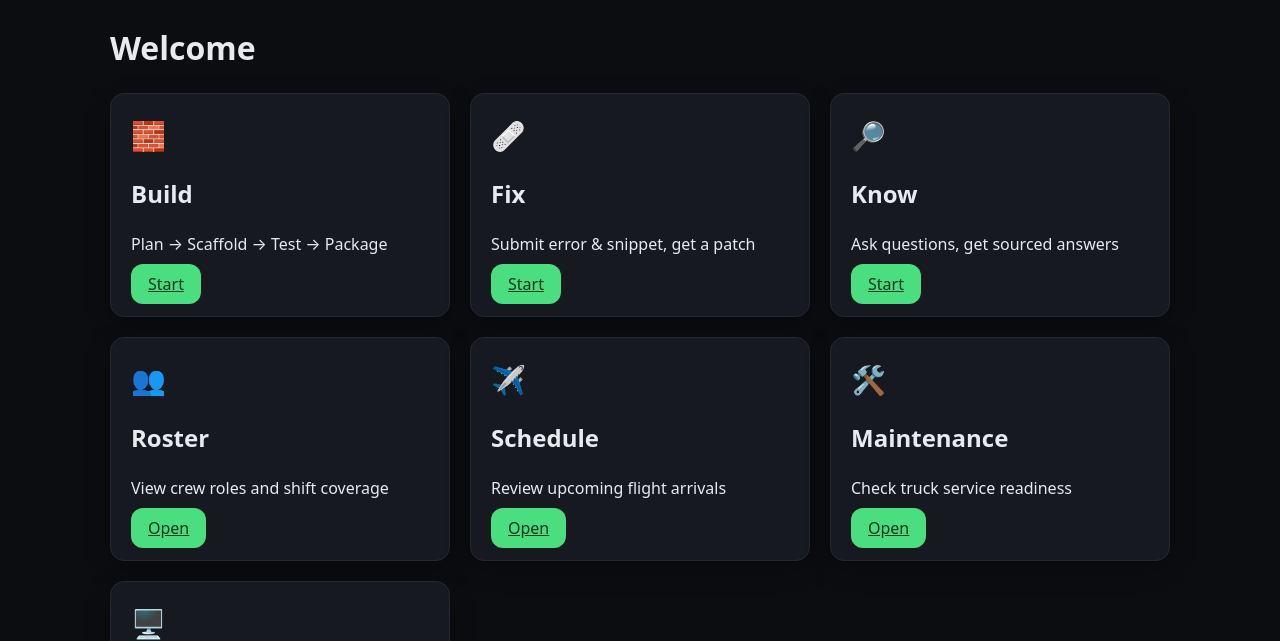
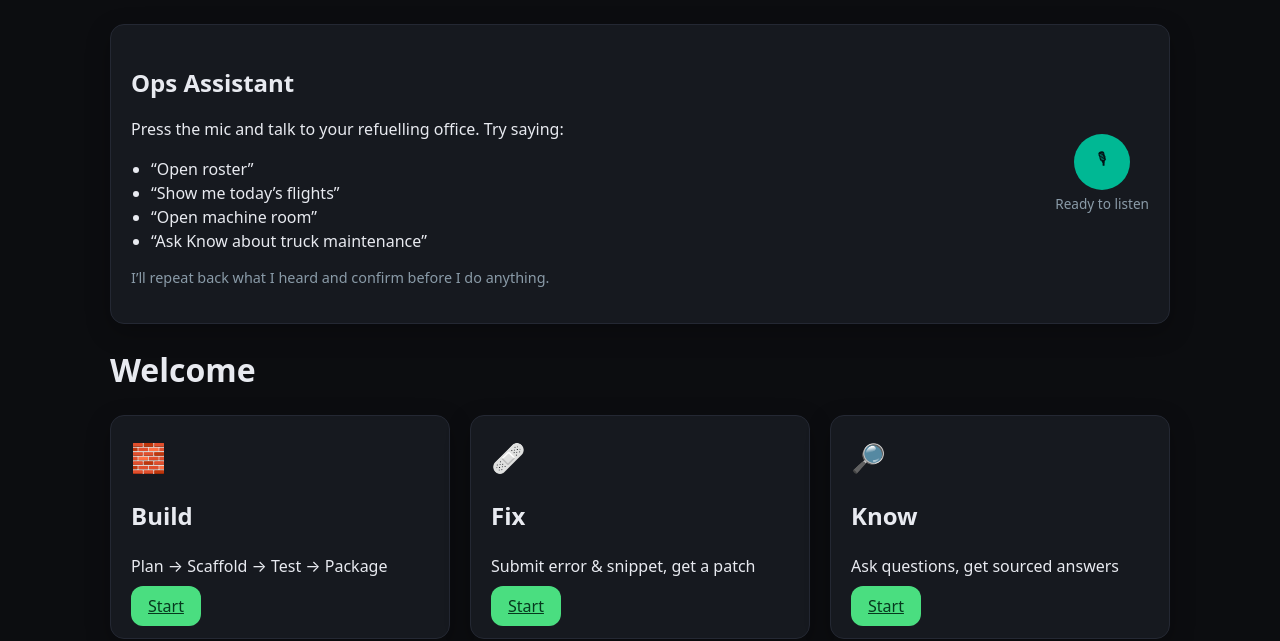
Before and after one commit to joesch21/Brain, a Flask app: page / in a window 1280 px wide. Shown: the part 182-823 px from the top of the page. Run offline with Flask 3, Linux system fonts and the light colour scheme.

Commit message:
Add voice hero and extend voice commands

```diff
--- a/static/css/cc-ui.css
+++ b/static/css/cc-ui.css
@@ -90,3 +90,66 @@ textarea{resize:vertical}
   font-family: monospace;
   opacity: 0.9;
 }
+
+.voice-hero {
+  display: flex;
+  align-items: center;
+  justify-content: space-between;
+  gap: 1.5rem;
+}
+
+.voice-hero-text h1 {
+  margin-bottom: 0.5rem;
+}
+
+.voice-hero-text ul {
+  margin: 0.25rem 0 0.5rem;
+  padding-left: 1.25rem;
+}
+
+.voice-hero-hint {
+  font-size: 0.9rem;
+  color: #8a9ba8;
+}
+
+.voice-hero-action {
+  display: flex;
+  flex-direction: column;
+  align-items: center;
+  gap: 0.25rem;
+}
+
+.voice-btn-large {
+  font-size: 1.8rem;
+  width: 3.5rem;
+  height: 3.5rem;
+  border-radius: 999px;
+  border: 1px solid #3aa76d;
+  background: #111;
+  cursor: pointer;
+  display: flex;
+  align-items: center;
+  justify-content: center;
+}
+
+.voice-btn-large.is-listening {
+  box-shadow: 0 0 0 4px rgba(58, 167, 109, 0.2);
+  animation: pulse-glow 1.2s infinite ease-in-out;
+}
+
+.voice-status-label {
+  font-size: 0.85rem;
+  color: #8a9ba8;
+}
+
+@keyframes pulse-glow {
+  0% {
+    box-shadow: 0 0 0 4px rgba(58, 167, 109, 0.4);
+  }
+  50% {
+    box-shadow: 0 0 0 8px rgba(58, 167, 109, 0.1);
+  }
+  100% {
+    box-shadow: 0 0 0 4px rgba(58, 167, 109, 0.4);
+  }
+}
--- a/static/js/voice.js
+++ b/static/js/voice.js
@@ -45,18 +45,92 @@
     window.speechSynthesis.speak(utterance);
   }
 
+  function setListeningState(isListening) {
+    const heroBtn = document.getElementById("voice-hero-button");
+    if (heroBtn) {
+      heroBtn.classList.toggle("is-listening", isListening);
+    }
+
+    const headerBtn = document.getElementById("voice-command-btn");
+    if (headerBtn) {
+      headerBtn.classList.toggle("is-listening", isListening);
+    }
+
+    const label = window.voiceStatusLabel || document.getElementById("voice-status-label");
+    if (label) {
+      label.textContent = isListening ? "Listening..." : "Ready to listen";
+    }
+  }
+
   // Interpret raw speech into a command.
   function interpretCommand(raw) {
     const t = raw.toLowerCase();
 
-    // Navigation intents (extend later as needed)
-    if (t.includes("build")) return { type: "nav", target: "/build" };
-    if (t.includes("fix")) return { type: "nav", target: "/fix" };
-    if (t.includes("home")) return { type: "nav", target: "/" };
-    if (t.includes("know")) {
+    // NAVIGATION: home
+    if (t.includes("home") || t.includes("dashboard")) {
+      return { type: "nav", target: "/" };
+    }
+
+    // NAVIGATION: roster / staff / employees
+    if (
+      t.includes("roster") ||
+      t.includes("staff") ||
+      t.includes("employees") ||
+      t.includes("team")
+    ) {
+      return { type: "nav", target: "/roster" };
+    }
+
+    // NAVIGATION: schedule / flights
+    if (
+      t.includes("schedule") ||
+      t.includes("flights") ||
+      t.includes("flight board") ||
+      t.includes("today's flights") ||
+      t.includes("todays flights")
+    ) {
+      return { type: "nav", target: "/schedule" };
+    }
+
+    // NAVIGATION: maintenance / trucks
+    if (
+      t.includes("maintenance") ||
+      t.includes("truck maintenance") ||
+      t.includes("trucks")
+    ) {
+      return { type: "nav", target: "/maintenance" };
+    }
+
+    // NAVIGATION: machine room / logs / recent changes
+    if (
+      t.includes("machine room") ||
+      t.includes("machine-room") ||
+      t.includes("logs") ||
+      t.includes("activity") ||
+      t.includes("recent changes")
+    ) {
+      return { type: "nav", target: "/machine-room" };
+    }
+
+    // NAVIGATION: build / fix
+    if (t.includes("build")) {
+      return { type: "nav", target: "/build" };
+    }
+    if (t.includes("fix") || t.includes("debug")) {
+      return { type: "nav", target: "/fix" };
+    }
+
+    // KNOWLEDGE / STATUS QUERIES
+    if (t.includes("know") || t.includes("knowledge")) {
       const idx = t.indexOf("know");
-      const q = raw.slice(idx + "know".length).trim() || raw;
-      return { type: "know", question: q };
+      const q = idx >= 0 ? raw.slice(idx + "know".length).trim() : raw;
+      return { type: "know", question: q || raw };
+    }
+
+    if (t.includes("status of") || t.startsWith("what's the status")) {
+      const idx = t.indexOf("status of");
+      const q = idx >= 0 ? raw.slice(idx + "status of".length).trim() : raw;
+      return { type: "know", question: q || raw };
     }
 
     // If on /know and no keyword, treat the entire utterance as the question.
@@ -76,14 +150,38 @@
       }
       speak(
         "I heard you, but I'm not sure what to do with that. " +
-          "You can say things like: ask Know about today's flights, " +
-          "or open build, or open fix."
+          "Try saying: open roster, show me today’s flights, open machine room, " +
+          "or ask Know about truck maintenance."
       );
       return;
     }
 
     if (cmd.type === "nav") {
-      speak("Okay, opening that for you.");
+      let label = "that page";
+      switch (cmd.target) {
+        case "/":
+          label = "the dashboard";
+          break;
+        case "/roster":
+          label = "the roster";
+          break;
+        case "/schedule":
+          label = "the flight schedule";
+          break;
+        case "/maintenance":
+          label = "the maintenance page";
+          break;
+        case "/machine-room":
+          label = "the machine room";
+          break;
+        case "/build":
+          label = "the build workspace";
+          break;
+        case "/fix":
+          label = "the fix workspace";
+          break;
+      }
+      speak(`Okay, opening ${label}.`);
       window.location.href = cmd.target;
       return;
     }
@@ -144,7 +242,10 @@
 
     speak("What can I help you with today?");
 
+    setListeningState(true);
+
     rec.onresult = (event) => {
+      setListeningState(false);
       const transcript = event.results[0][0].transcript.trim();
       console.log("[voice] heard:", transcript);
 
@@ -172,6 +273,11 @@
 
     rec.onerror = (event) => {
       console.error("[voice] error:", event.error);
+      setListeningState(false);
+    };
+
+    rec.onend = () => {
+      setListeningState(false);
     };
 
     rec.start();
--- a/templates/home.html
+++ b/templates/home.html
@@ -77,6 +77,38 @@
   </div>
 </header>
 
+<section class="cc-card voice-hero">
+  <div class="voice-hero-text">
+    <h1>Ops Assistant</h1>
+    <p>
+      Press the mic and talk to your refuelling office.
+      Try saying:
+    </p>
+    <ul>
+      <li>“Open roster”</li>
+      <li>“Show me today’s flights”</li>
+      <li>“Open machine room”</li>
+      <li>“Ask Know about truck maintenance”</li>
+    </ul>
+    <p class="voice-hero-hint">
+      I’ll repeat back what I heard and confirm before I do anything.
+    </p>
+  </div>
+  <div class="voice-hero-action">
+    <button
+      type="button"
+      id="voice-hero-button"
+      class="voice-btn voice-btn-large"
+      title="Talk to Ops Assistant"
+    >
+      🎙
+    </button>
+    <div id="voice-status-label" class="voice-status-label">
+      Ready to listen
+    </div>
+  </div>
+</section>
+
 <h1 class="cc-h1">Welcome</h1>
 <div class="cc-grid cc-grid-3">
   <div class="cc-card">
@@ -144,13 +176,22 @@
 </div>
 
 <script>
-  const voiceBtn = document.getElementById("voice-command-btn");
-  if (voiceBtn) {
-    voiceBtn.addEventListener("click", () => {
-      if (window.voice) {
+  (function () {
+    const heroBtn = document.getElementById("voice-hero-button");
+    if (heroBtn && window.voice) {
+      heroBtn.addEventListener("click", () => {
         window.voice.startListening();
-      }
-    });
-  }
+      });
+    }
+
+    const voiceBtn = document.getElementById("voice-command-btn");
+    if (voiceBtn && window.voice) {
+      voiceBtn.addEventListener("click", () => {
+        window.voice.startListening();
+      });
+    }
+
+    window.voiceStatusLabel = document.getElementById("voice-status-label");
+  })();
 </script>
 {% endblock %}
```
